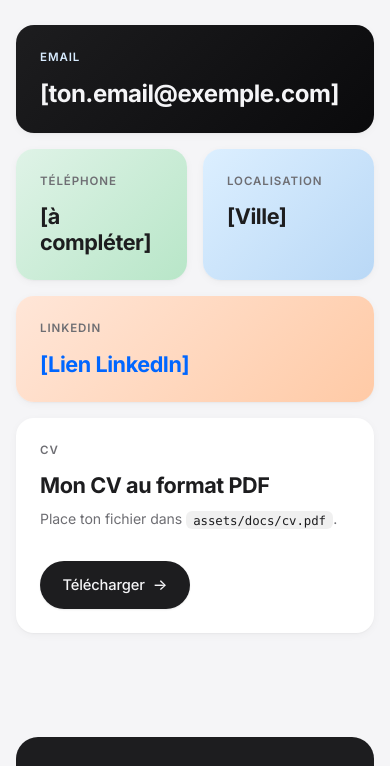
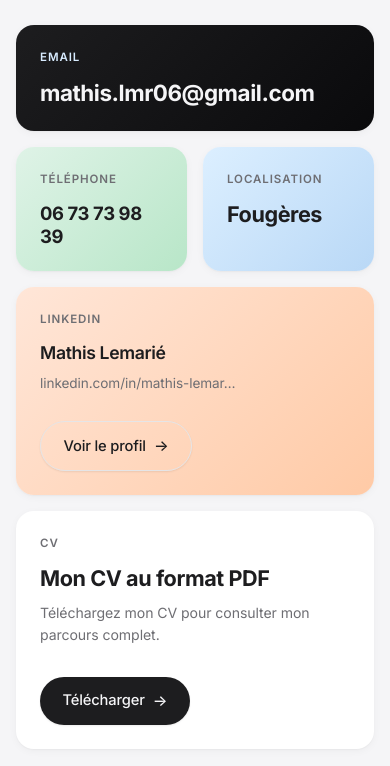
Before and after one commit to ekipadonf/portfolio-e5, a plain HTML site: page index.html in a window 390 px wide. Shown: the part 9328-10094 px from the top of the page. Drawn offline with Linux system fonts and the light colour scheme.

Commit message:
Remplissage section Contact avec les vraies informations
- Email : mathis.lmr06@gmail.com
- Téléphone : 06 73 73 98 39
- Localisation : Fougères
- LinkedIn : profil Mathis Lemarié avec lien direct
- CV : lien vers assets/docs/Mathis Lemarié CV.pdf

Co-Authored-By: Claude Opus 4.7 <noreply@anthropic.com>

```diff
--- a/index.html
+++ b/index.html
@@ -1572,34 +1572,40 @@
         <div class="bento">
           <div class="bento-item col-6 dark">
             <p class="tile-label">Email</p>
-            <h3 style="font-size: 1.5rem; word-break: break-all;">
-              <a href="mailto:[ton.email@exemple.com]" style="color: var(--text-on-dark);">[ton.email@exemple.com]</a>
+            <h3 style="font-size: 1.4rem; word-break: break-all;">
+              <a href="mailto:mathis.lmr06@gmail.com" style="color: var(--text-on-dark);">mathis.lmr06@gmail.com</a>
             </h3>
           </div>
 
           <div class="bento-item col-3 mint">
             <p class="tile-label">Téléphone</p>
-            <h3>[à compléter]</h3>
+            <h3 style="font-size: 1.15rem;">06 73 73 98 39</h3>
           </div>
 
           <div class="bento-item col-3 sky">
             <p class="tile-label">Localisation</p>
-            <h3>[Ville]</h3>
+            <h3>Fougères</h3>
           </div>
 
           <div class="bento-item col-6 peach">
             <p class="tile-label">LinkedIn</p>
-            <h3><a href="#" target="_blank" rel="noopener">[Lien LinkedIn]</a></h3>
+            <h3 style="font-size: 1.1rem; font-weight: 600;">
+              <a href="https://www.linkedin.com/in/mathis-lemar%C3%A9-018227332/" target="_blank" rel="noopener" style="color: var(--text);">Mathis Lemarié</a>
+            </h3>
+            <p style="font-size: 0.85rem; color: var(--text-muted);">linkedin.com/in/mathis-lemar…</p>
+            <div class="actions" style="margin-top: 0.25rem;">
+              <a class="btn btn-outline" href="https://www.linkedin.com/in/mathis-lemar%C3%A9-018227332/" target="_blank" rel="noopener">Voir le profil</a>
+            </div>
           </div>
 
           <div class="bento-item col-6">
             <p class="tile-label">CV</p>
             <h3>Mon CV au format PDF</h3>
             <p style="font-size: 0.88rem; color: var(--text-muted);">
-              Place ton fichier dans <code>assets/docs/cv.pdf</code>.
+              Téléchargez mon CV pour consulter mon parcours complet.
             </p>
             <div class="actions">
-              <a class="btn" href="assets/docs/cv.pdf" download>Télécharger</a>
+              <a class="btn" href="assets/docs/Mathis Lemarié CV.pdf" download>Télécharger</a>
             </div>
           </div>
         </div>
```
Also changed, not shown: 1 other file.
